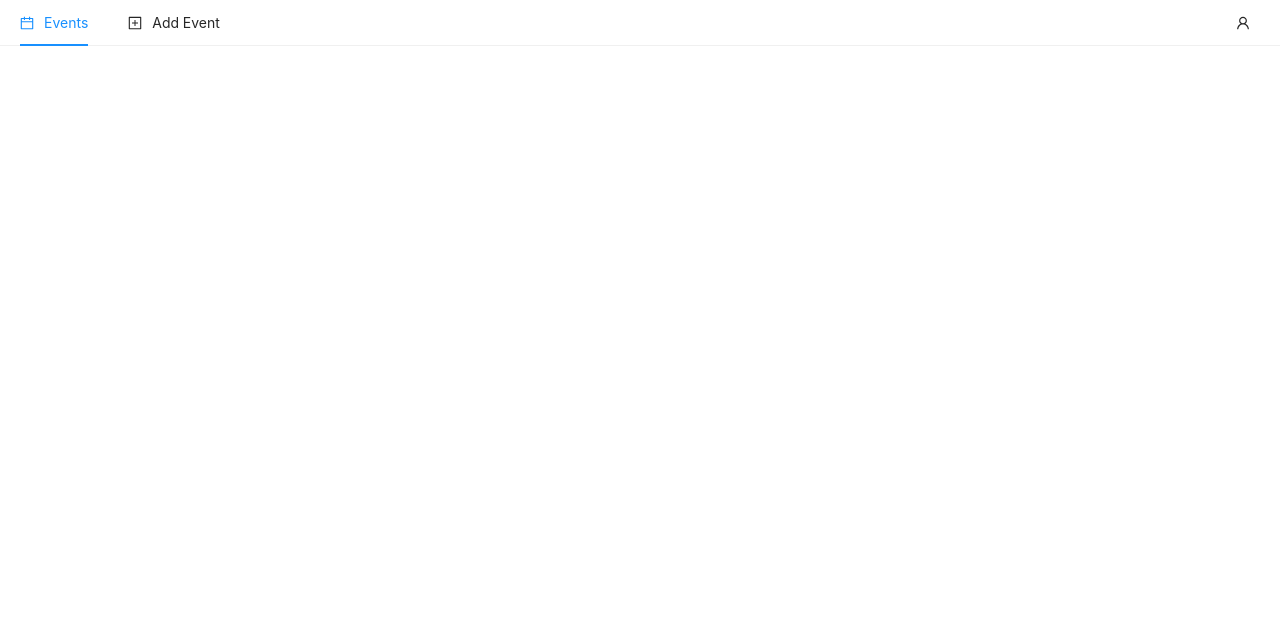
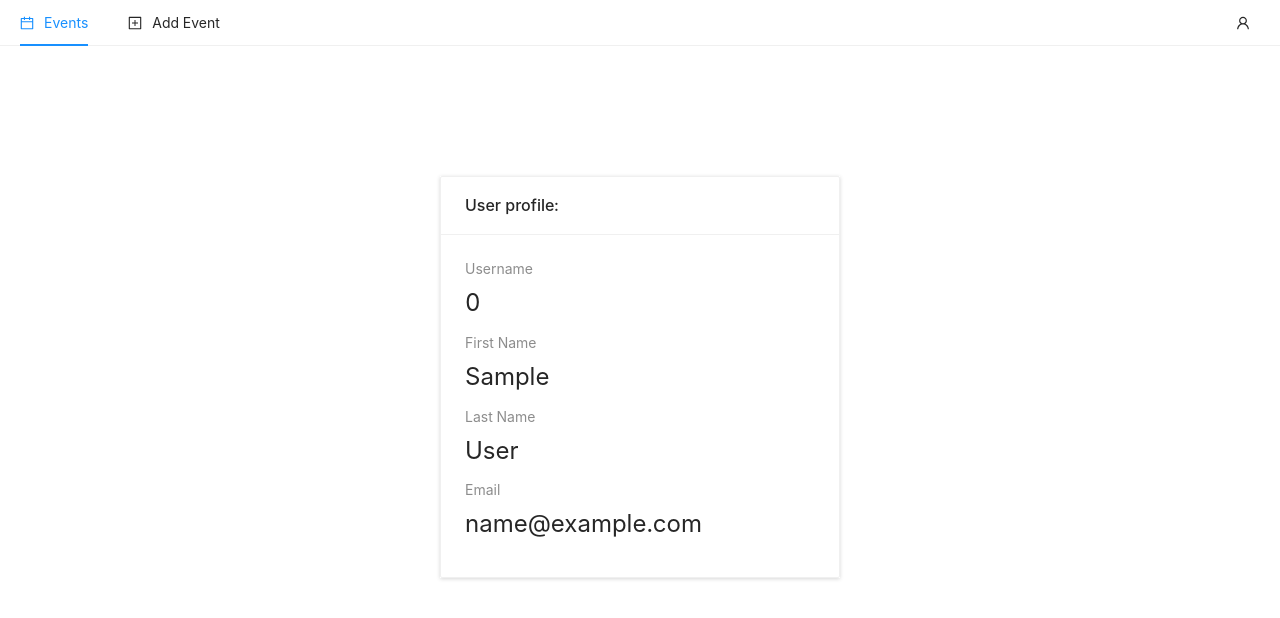
Before and after one commit to primakov127/CP, a React app in the folder CP.Frontend/: page /profile in a window 1280 px wide. Before the commit this address had no page. Shown: the top 618 px of the page. Built offline with nearby package versions, Linux system fonts and the light colour scheme; sample sign-in values are in the browser's storage.

Commit message:
Implement Profile page

```diff
--- a/CP.Frontend/src/App.tsx
+++ b/CP.Frontend/src/App.tsx
@@ -5,6 +5,7 @@ import { Events } from './scenes/Events/Events';
 import { Layout } from 'antd';
 import styled from 'styled-components';
 import { MainMenu } from './components/MainMenu';
+import { Profile } from './scenes/Profile/Profile';
 
 const { Content } = Layout;
 
@@ -18,6 +19,7 @@ export const App = () => {
             <Routes>
               <Route path="auth/*" element={<Auth />} />
               <Route path="events/*" element={<Events />} />
+              <Route path="profile" element={<Profile />} />
               <Route path="/" element={<Navigate replace to="/events" />} />
             </Routes>
           </ContentContainer>
--- /dev/null
+++ b/CP.Frontend/src/scenes/Profile/Profile.tsx
@@ -0,0 +1,40 @@
+import { Card, Statistic } from 'antd';
+import { useEffect } from 'react';
+import { useNavigate } from 'react-router-dom';
+import { useRecoilValue } from 'recoil';
+import styled from 'styled-components';
+import { authState } from '../../state';
+import { userState } from '../../state/user';
+
+export const Profile = () => {
+  const user = useRecoilValue(userState);
+  const auth = useRecoilValue(authState);
+  const navigate = useNavigate();
+
+  useEffect(() => {
+    !auth && navigate('/auth/login');
+  }, [auth, navigate]);
+
+  return (
+    <StyledDiv>
+      <Card title="User profile:">
+        <StyledStatistic title="Username" value={user.userName} />
+        <StyledStatistic title="First Name" value={user.firstName} />
+        <StyledStatistic title="Last Name" value={user.lastName} />
+        <StyledStatistic title="Email" value={user.email} />
+      </Card>
+    </StyledDiv>
+  );
+};
+
+const StyledDiv = styled.div`
+  display: flex;
+  flex-direction: column;
+  margin: 100px auto;
+  width: 400px;
+  box-shadow: rgba(0, 0, 0, 0.16) 0px 1px 4px;
+`;
+
+const StyledStatistic = styled(Statistic)`
+  margin-bottom: 10px;
+`;
```
